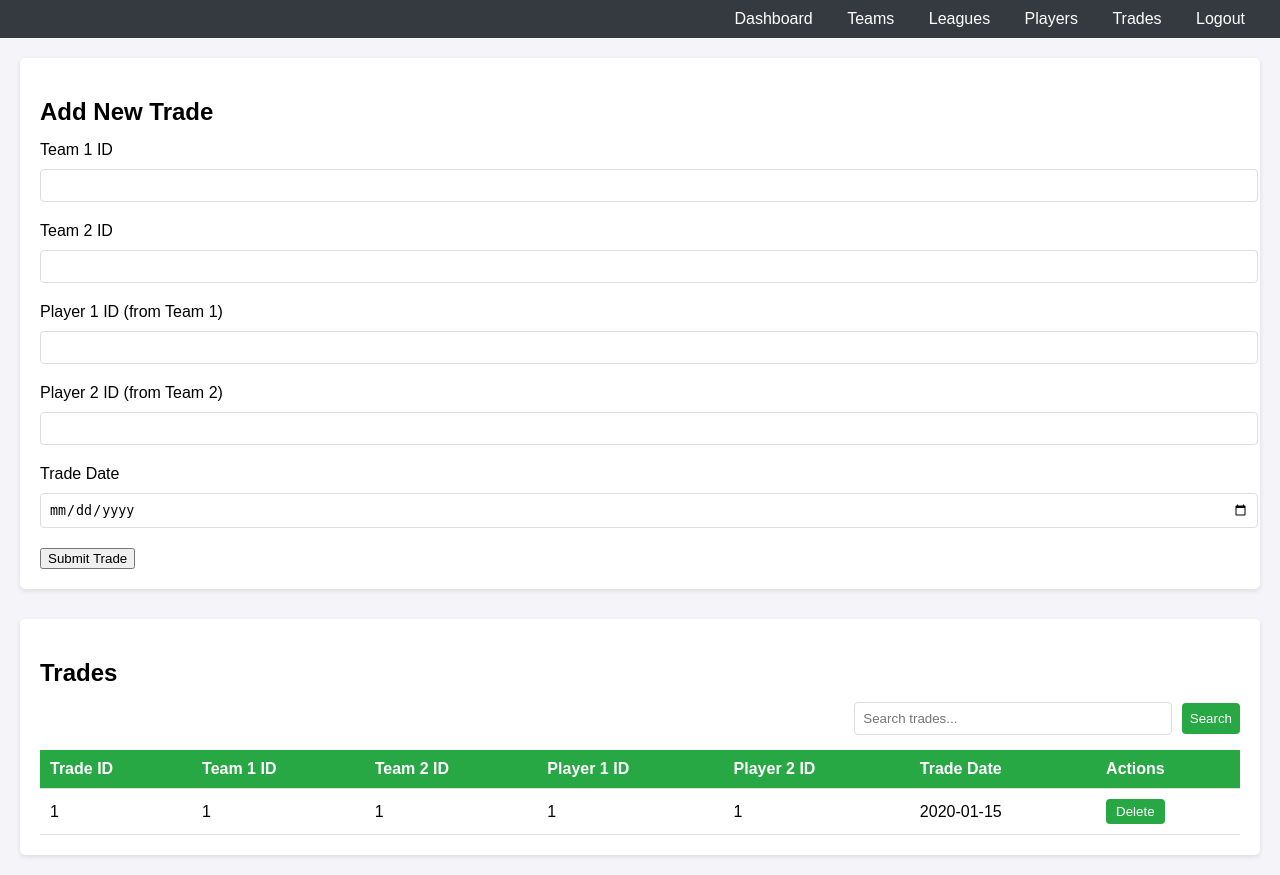
After one commit to DanielAlexanderTorres817/Fantasy-League-DB, a Flask app: page /trades in a window 1280 px wide. The commit adds this page. Run offline with Flask 3, Linux system fonts and the light colour scheme; the visitor is signed in with stand-in values (Sample User, id 1); tables that the repository leaves empty hold one stand-in row (values such as "Sample post"); some libraries are stand-ins or nearby versions.

Commit message:
added trades

```diff
--- a/templates/dashboard.html
+++ b/templates/dashboard.html
@@ -72,6 +72,7 @@
             <a href="{{ url_for('views.teams') }}">Teams</a>
             <a href="{{ url_for('views.league') }}">League</a>
             <a href="{{ url_for('views.players') }}">Players</a>
+            <a href="{{ url_for('views.trades') }}">Trades</a>
             <a href="{{ url_for('views.logout') }}">Logout</a>
         </div>
     </div>
--- /dev/null
+++ b/templates/trades.html
@@ -0,0 +1,231 @@
+<!DOCTYPE html>
+<html lang="en">
+<head>
+    <meta charset="UTF-8">
+    <meta name="viewport" content="width=device-width, initial-scale=1.0">
+    <title>Trades</title>
+    <style>
+        body {
+            font-family: Arial, sans-serif;
+            background-color: #f4f4f9;
+            margin: 0;
+            padding: 0;
+        }
+
+        .navbar {
+            background-color: #343a40;
+            color: white;
+            display: flex;
+            justify-content: flex-end;
+            align-items: center;
+            padding: 10px 20px;
+        }
+
+        .navbar a {
+            color: white;
+            text-decoration: none;
+            margin: 0 15px;
+        }
+
+        .navbar a:hover {
+            text-decoration: underline;
+        }
+
+        .content {
+            padding: 20px;
+        }
+
+        .form-section {
+            margin-bottom: 30px;
+            background-color: #fff;
+            padding: 20px;
+            border-radius: 5px;
+            box-shadow: 0 2px 5px rgba(0, 0, 0, 0.1);
+        }
+
+        .form-section h2 {
+            margin-bottom: 15px;
+        }
+
+        .form-group {
+            margin-bottom: 15px;
+        }
+
+        .form-group label {
+            display: block;
+            margin-bottom: 5px;
+        }
+
+        .form-group input,
+        .form-group select {
+            width: 100%;
+            padding: 8px;
+            margin: 5px 0;
+            border: 1px solid #ddd;
+            border-radius: 4px;
+        }
+
+        .form-group button {
+            background-color: #28a745;
+            color: white;
+            border: none;
+            padding: 10px 15px;
+            border-radius: 5px;
+            cursor: pointer;
+        }
+
+        .form-group button:hover {
+            background-color: #218838;
+        }
+
+        .table-section {
+            background-color: #fff;
+            padding: 20px;
+            border-radius: 5px;
+            box-shadow: 0 2px 5px rgba(0, 0, 0, 0.1);
+        }
+
+        .table-section h2 {
+            margin-bottom: 15px;
+        }
+
+        table {
+            width: 100%;
+            border-collapse: collapse;
+        }
+
+        table th,
+        table td {
+            padding: 10px;
+            text-align: left;
+            border-bottom: 1px solid #ddd;
+        }
+
+        table th {
+            background-color: #28a745;
+            color: white;
+        }
+
+        table td button {
+            background-color: #28a745;
+            color: white;
+            border: none;
+            padding: 5px 10px;
+            border-radius: 4px;
+            cursor: pointer;
+        }
+
+        table td button:hover {
+            background-color: #218838;
+        }
+
+        .search-bar {
+            margin-bottom: 15px;
+            display: flex;
+            justify-content: flex-end;
+        }
+
+        .search-bar input {
+            padding: 8px;
+            width: 300px;
+            border: 1px solid #ddd;
+            border-radius: 4px;
+        }
+
+        .search-bar button {
+            padding: 8px;
+            background-color: #28a745;
+            color: white;
+            border: none;
+            margin-left: 5px;
+            cursor: pointer;
+            border-radius: 4px;
+        }
+
+        .search-bar button:hover {
+            background-color: #218838;
+        }
+    </style>
+</head>
+<body>
+    <div class="navbar">
+        <div>
+            <a href="{{ url_for('views.dashboard') }}">Dashboard</a>
+            <a href="{{ url_for('views.teams') }}">Teams</a>
+            <a href="{{ url_for('views.league') }}">Leagues</a>
+            <a href="{{ url_for('views.players') }}">Players</a>
+            <a href="{{ url_for('views.trades') }}">Trades</a>
+            <a href="{{ url_for('views.logout') }}">Logout</a>
+        </div>
+    </div>
+
+    <div class="content">
+        <div class="form-section">
+            <h2>Add New Trade</h2>
+            <form action="{{ url_for('views.trades') }}" method="POST">
+                <div class="form-group">
+                    <label for="team1_id">Team 1 ID</label>
+                    <input type="text" id="team1_id" name="team1_id" required>
+                </div>
+                <div class="form-group">
+                    <label for="team2_id">Team 2 ID</label>
+                    <input type="text" id="team2_id" name="team2_id" required>
+                </div>
+                <div class="form-group">
+                    <label for="player1_id">Player 1 ID (from Team 1)</label>
+                    <input type="text" id="player1_id" name="player1_id" required>
+                </div>
+                <div class="form-group">
+                    <label for="player2_id">Player 2 ID (from Team 2)</label>
+                    <input type="text" id="player2_id" name="player2_id" required>
+                </div>
+                <div class="form-group">
+                    <label for="trade_date">Trade Date</label>
+                    <input type="date" id="trade_date" name="trade_date" required>
+                </div>
+                <button type="submit">Submit Trade</button>
+            </form>
+        </div>
+
+        <div class="table-section">
+            <h2>Trades</h2>
+            <div class="search-bar">
+                <form method="GET" action="{{ url_for('views.trades') }}">
+                    <input type="text" name="search" placeholder="Search trades..." value="{{ request.args.get('search', '') }}">
+                    <button type="submit">Search</button>
+                </form>
+            </div>
+            <table>
+                <thead>
+                    <tr>
+                        <th>Trade ID</th>
+                        <th>Team 1 ID</th>
+                        <th>Team 2 ID</th>
+                        <th>Player 1 ID</th>
+                        <th>Player 2 ID</th>
+                        <th>Trade Date</th>
+                        <th>Actions</th>
+                    </tr>
+                </thead>
+                <tbody>
+                    {% for trade in trades %}
+                    <tr>
+                        <td>{{ trade.Trade_ID }}</td>
+                        <td>{{ trade.Team1_ID }}</td>
+                        <td>{{ trade.Team2_ID }}</td>
+                        <td>{{ trade.TradedPlayer1_ID }}</td>
+                        <td>{{ trade.TradedPlayer2_ID }}</td>
+                        <td>{{ trade.TradeDate }}</td>
+                        <td>
+                            <form action="{{ url_for('views.delete_trade', id=trade.Trade_ID) }}" method="POST" style="display:inline;">
+                                <button type="submit">Delete</button>
+                            </form>
+                        </td>
+                    </tr>
+                    {% endfor %}
+                </tbody>
+            </table>
+        </div>
+    </div>
+</body>
+</html>
--- a/views.py
+++ b/views.py
@@ -2,9 +2,7 @@ from flask import Blueprint, render_template, request, redirect, url_for, flash,
 from werkzeug.security import generate_password_hash, check_password_hash
 from flask_bcrypt import Bcrypt
 
-from models import User, League, Team, Player, PlayerStatistics, db, update_team_ranking, Draft, Draft_Players
-
-from models import User, League, Team, Player, PlayerStatistics, db, update_team_ranking
+from models import User, League, Team, Player, PlayerStatistics, db, update_team_ranking, Draft, Draft_Players, Trade
 from functools import wraps
 
 
@@ -527,6 +525,58 @@ def logout():
 
 
 
+
+
+
+# Trades
+@views.route('/trades', methods=['GET', 'POST'])
+def trades():
+    if "user" not in session:
+        flash("You need to log in to access this page.", "error")
+        return redirect(url_for("views.login"))
+
+    if request.method == "POST":
+
+        player_1_id = request.form.get("player_1_id")
+        player_2_id = request.form.get("player_2_id")
+        trade_date = request.form.get("trade_date")
+
+        if not player_1_id or not player_2_id:
+            flash("Both players must be selected for a trade.", "error")
+            return redirect(url_for("views.trades"))
+
+        #-----------------------------
+        new_trade = Trade(
+            Player1_ID=player_1_id,
+            Player2_ID=player_2_id,
+            TradeDate=trade_date
+        )
+        db.session.add(new_trade)
+        db.session.commit()
+        flash("Trade added successfully!", "success")
+        return redirect(url_for("views.trades"))
+
+    # Get all trades for display
+    trades = Trade.query.all()
+    return render_template("trades.html", trades=trades)
+
+
+
+@views.route("/trades/delete/<int:id>", methods=["POST"])
+def delete_trade(id):
+    if "user" not in session:
+        flash("You need to log in to access this page.", "error")
+        return redirect(url_for("views.login"))
+
+    trade = Trade.query.get_or_404(id)
+    db.session.delete(trade)
+    db.session.commit()
+
+    flash("Trade deleted successfully!", "success")
+    return redirect(url_for("views.trades"))
+
+
+
 def roles_required(*roles):
     def decorator(func):
         @wraps(func)
```
Also changed, not shown: models.py (+21 -0 lines), templates/matches.html (added, +217 -0 lines).
